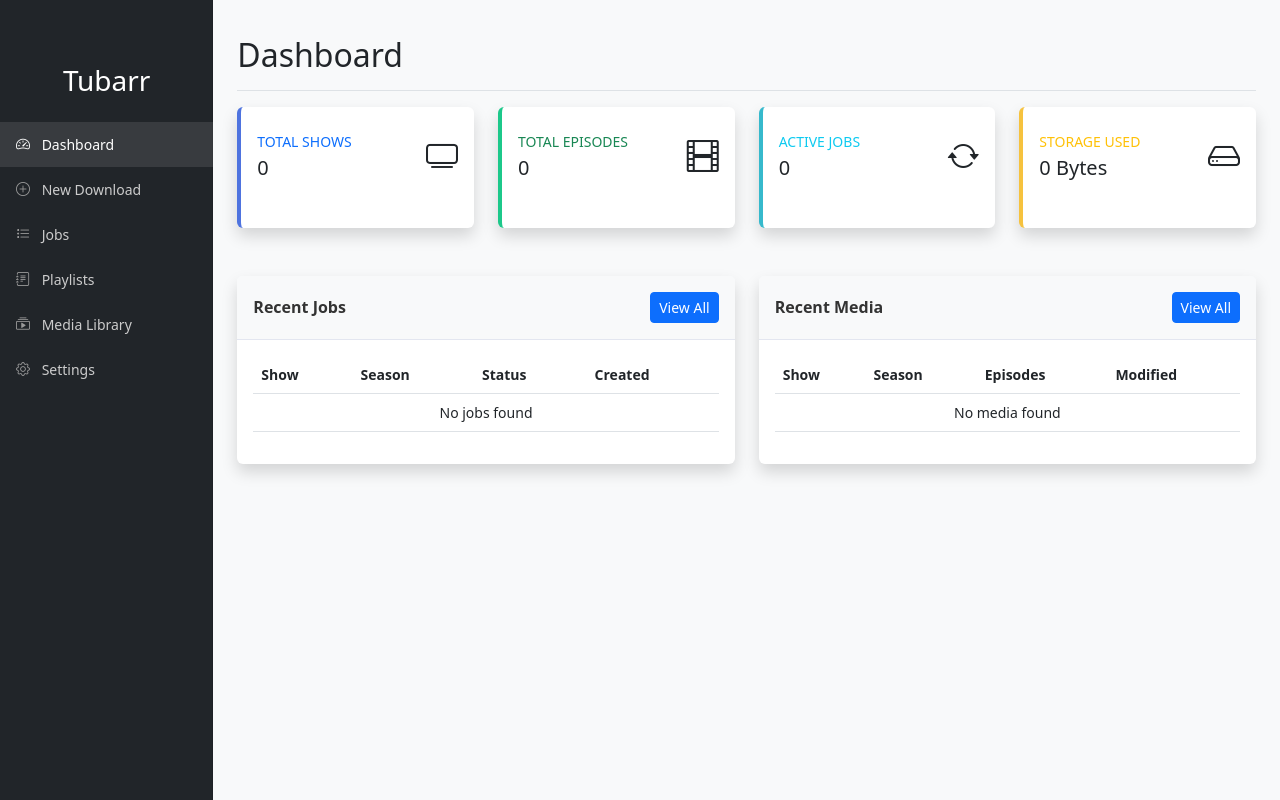
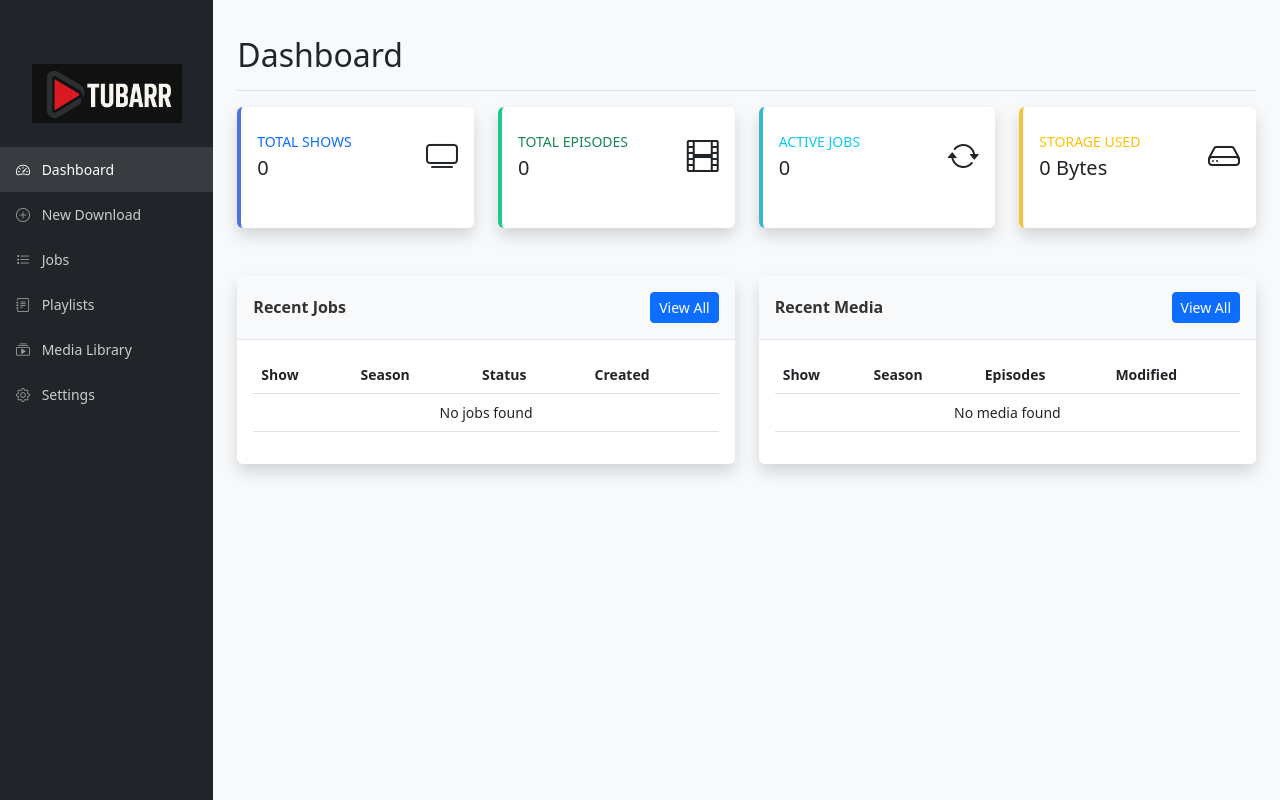
Before and after one commit to Brownster/yt-to-jellyfin, a Flask app: page / in a window 1280 px wide. Run offline with Flask 2, Linux system fonts and the light colour scheme; data that the repository does not hold is empty; parts of the project's set-up code (start-up, migrations or seed data) failed here and were passed over; some libraries are stand-ins or nearby versions.

Commit message:
Use logo image in sidebar

```diff
--- a/web/templates/index.html
+++ b/web/templates/index.html
@@ -16,7 +16,7 @@
             <nav class="col-md-3 col-lg-2 d-md-block bg-dark sidebar collapse">
                 <div class="position-sticky pt-3">
                     <div class="text-center mb-4">
-                        <h3 class="text-white">Tubarr</h3>
+                        <img src="{{ url_for('static', filename='logo.png') }}" alt="Tubarr" class="img-fluid" style="max-width: 150px;">
                     </div>
                     <ul class="nav flex-column">
                         <li class="nav-item">
```
